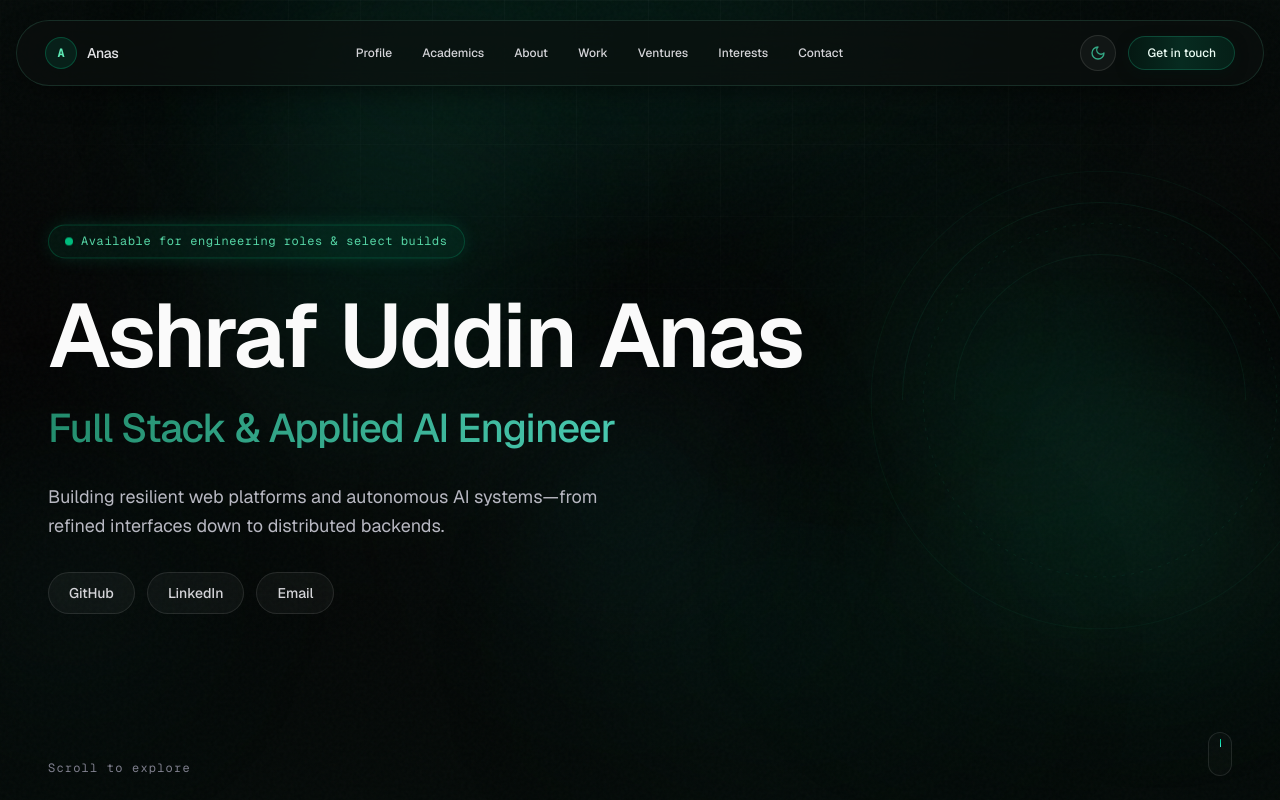
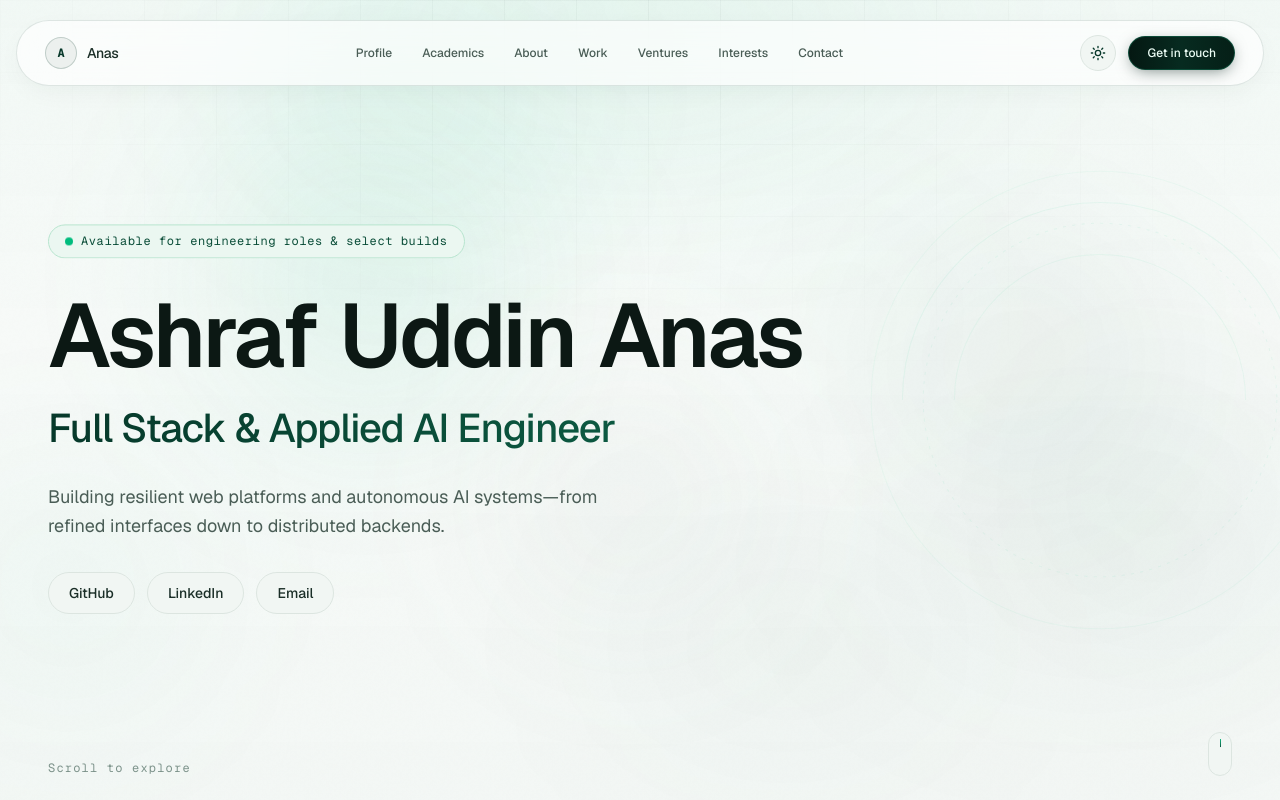
Before and after one commit to thevoid404/Portfolio, a Next.js app: page / in a window 1280 px wide. Shown: the top 800 px of the page. Built offline with nearby package versions, Linux system fonts and the light colour scheme.

Commit message:
default white mode

```diff
--- a/src/app/layout.tsx
+++ b/src/app/layout.tsx
@@ -48,14 +48,14 @@ export default function RootLayout({
   return (
     <html
       lang="en"
-      className={`${geistSans.variable} ${geistMono.variable} dark`}
+      className={`${geistSans.variable} ${geistMono.variable} light`}
       suppressHydrationWarning
     >
       <head>
-        {/* Anti-FOUC Theme Initialization Script (Defaults strictly to dark) */}
+        {/* Anti-FOUC Theme Initialization Script (Defaults strictly to light mode) */}
         <script
           dangerouslySetInnerHTML={{
-            __html: `(function(){try{var t=localStorage.getItem("portfolio-theme");if(t==="light"){document.documentElement.classList.remove("dark");document.documentElement.classList.add("light");}else{document.documentElement.classList.add("dark");document.documentElement.classList.remove("light");}}catch(e){}})()`,
+            __html: `(function(){try{var t=localStorage.getItem("portfolio-theme");if(t==="dark"){document.documentElement.classList.add("dark");document.documentElement.classList.remove("light");}else{document.documentElement.classList.remove("dark");document.documentElement.classList.add("light");}}catch(e){}})()`,
           }}
         />
       </head>
--- a/src/providers/ThemeProvider.tsx
+++ b/src/providers/ThemeProvider.tsx
@@ -33,7 +33,7 @@ function applyThemeClass(theme: Theme) {
 }
 
 function getThemeSnapshot(): Theme {
-  if (typeof window === "undefined") return "dark";
+  if (typeof window === "undefined") return "light";
   try {
     const stored = localStorage.getItem(STORAGE_KEY);
     if (stored === "light" || stored === "dark") {
@@ -42,11 +42,11 @@ function getThemeSnapshot(): Theme {
   } catch {
     // fallback
   }
-  return "dark";
+  return "light";
 }
 
 function getThemeServerSnapshot(): Theme {
-  return "dark";
+  return "light";
 }
 
 function subscribe(callback: () => void) {
```
